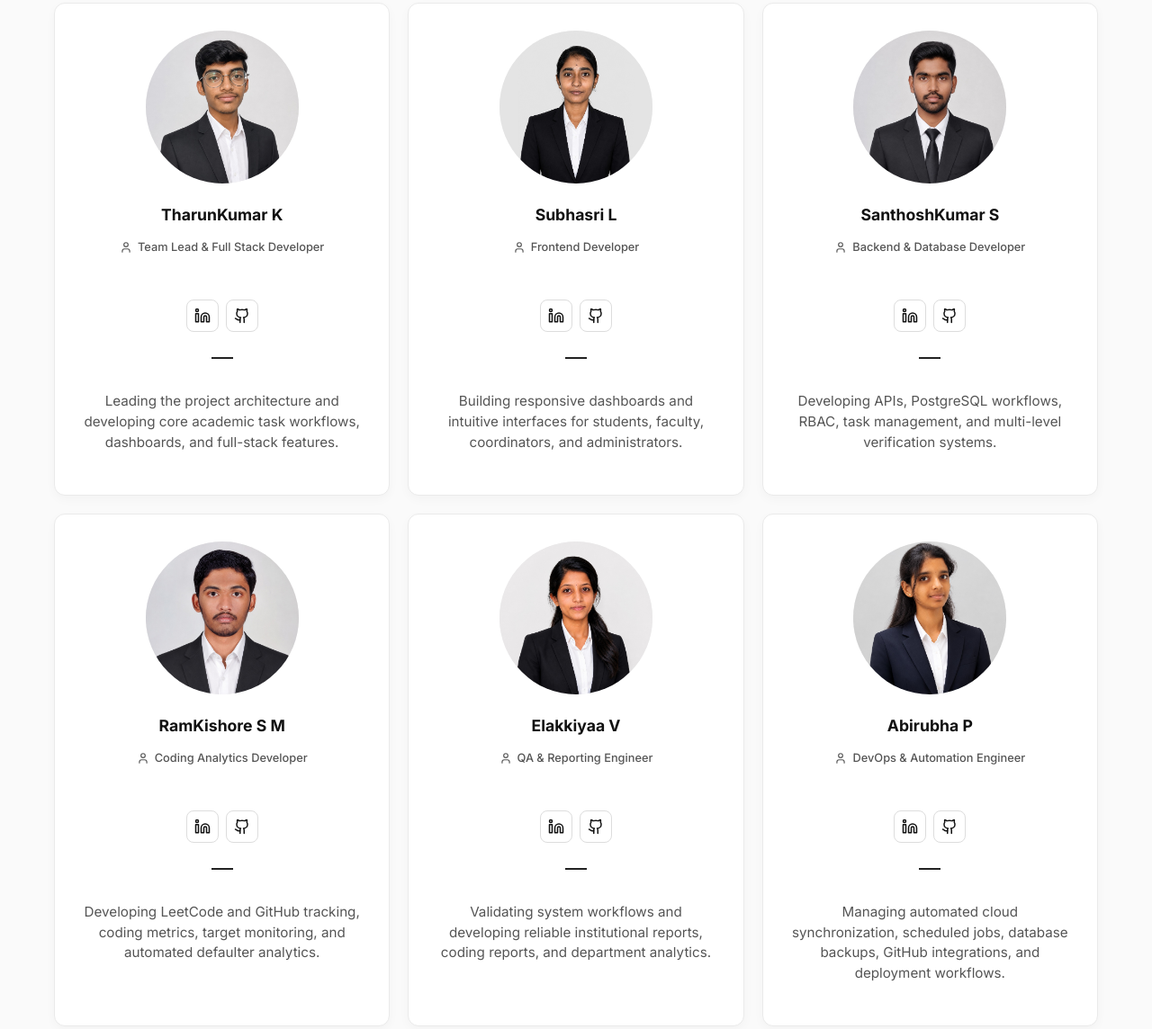
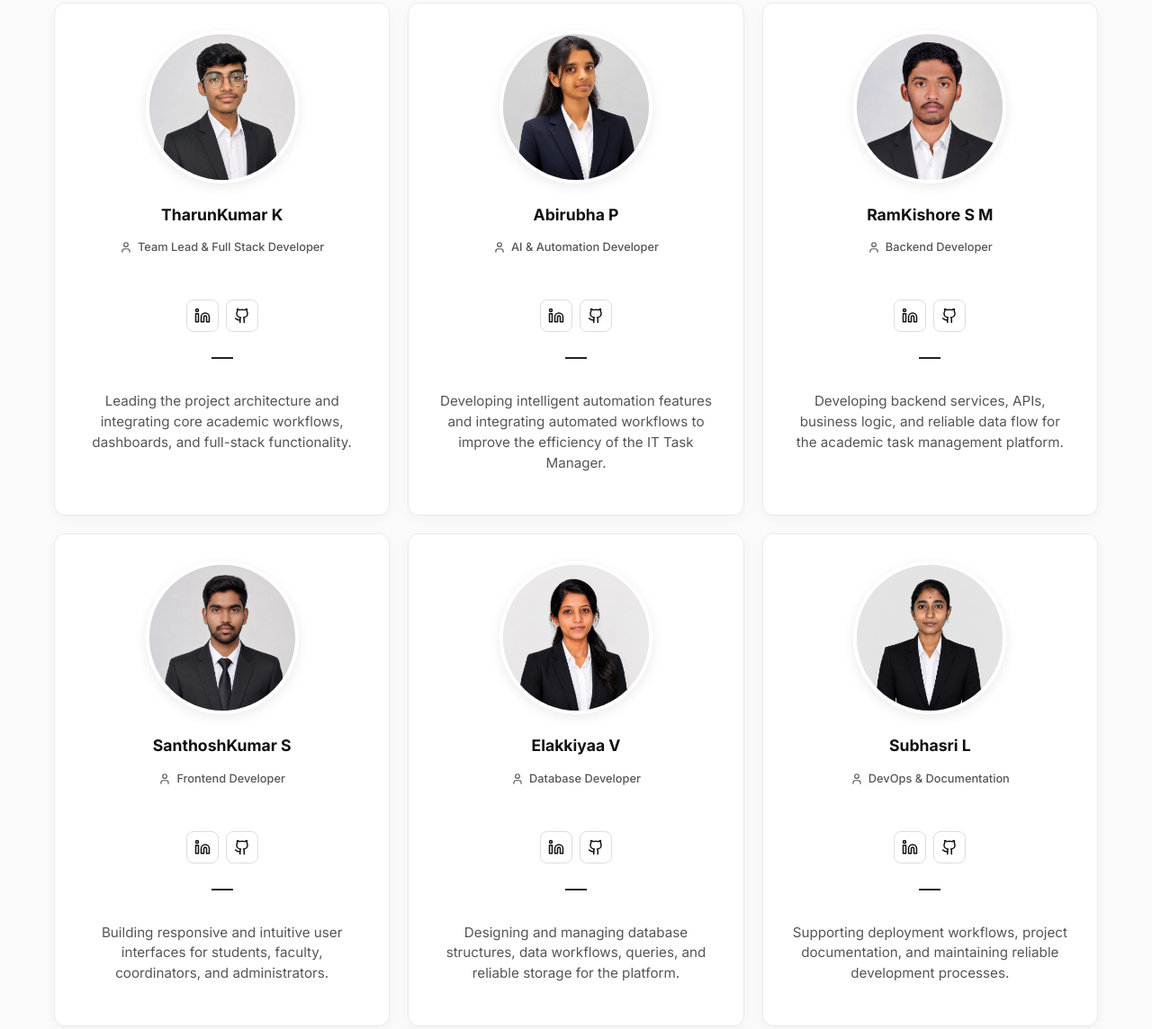
Before and after one commit to Abirubha2007/techsquadsih, a website built with Vite: page index.html in a window 1280 px wide. Shown: the part 326-1470 px from the top of the page at 90% size. Built offline with nearby package versions, Linux system fonts and the light colour scheme.

Commit message:
Update team portfolio

```diff
--- a/index.html
+++ b/index.html
@@ -49,7 +49,7 @@
             </div>
             <div class="footer-right">
                 <span class="footer-prompt">Want to know more about our project?</span>
-                <a href="https://it-taskmanager.onrender.com/?taskId=db2fe5e9-2ce9-487a-92e4-7b0bd98f66e3" target="_blank" class="pill-btn">
+                <a href="https://it-taskmanager.onrender.com/" target="_blank" class="pill-btn">
                     View Deployed Project
                     <i data-lucide="external-link" class="btn-icon"></i>
                 </a>
--- a/script.js
+++ b/script.js
@@ -6,49 +6,49 @@ const teamMembers = [
         name: "TharunKumar K",
         role: "Team Lead & Full Stack Developer",
         photoUrl: "/images/TharunKumar.jpeg",
-        description: "Leading the project architecture and developing core academic task workflows, dashboards, and full-stack features.",
+        description: "Leading the project architecture and integrating core academic workflows, dashboards, and full-stack functionality.",
         linkedinUrl: "https://www.linkedin.com/in/tharunkumark4743/",
         githubUrl: "https://github.com/Tharun4743"
     },
     {
-        name: "Subhasri L",
-        role: "Frontend Developer",
-        photoUrl: "/images/Subhasri.jpeg",
-        description: "Building responsive dashboards and intuitive interfaces for students, faculty, coordinators, and administrators.",
-        linkedinUrl: "https://www.linkedin.com/in/subhasri-l-725373392?utm_source=share_via&utm_content=profile&utm_medium=member_android",
-        githubUrl: "https://github.com/Subhasriloganathan"
+        name: "Abirubha P",
+        role: "AI & Automation Developer",
+        photoUrl: "/images/Abirubha.jpeg",
+        description: "Developing intelligent automation features and integrating automated workflows to improve the efficiency of the IT Task Manager.",
+        linkedinUrl: "https://www.linkedin.com/in/abirubha-ponnusamy-42b511417/",
+        githubUrl: "https://github.com/Abirubha2007"
+    },
+    {
+        name: "RamKishore S M",
+        role: "Backend Developer",
+        photoUrl: "/images/RamKishore.jpeg",
+        description: "Developing backend services, APIs, business logic, and reliable data flow for the academic task management platform.",
+        linkedinUrl: " https://www.linkedin.com/in/ramkishore-sm-919507314",
+        githubUrl: "https://github.com/r076-Ram"
     },
     {
         name: "SanthoshKumar S",
-        role: "Backend & Database Developer",
+        role: "Frontend Developer",
         photoUrl: "/images/SanthoshKumar.jpeg",
-        description: "Developing APIs, PostgreSQL workflows, RBAC, task management, and multi-level verification systems.",
+        description: "Building responsive and intuitive user interfaces for students, faculty, coordinators, and administrators.",
         linkedinUrl: "https://www.linkedin.com/in/santhoshkumar-s007/",
         githubUrl: "https://github.com/SanthoshkumarS2407"
     },
     {
-        name: "RamKishore S M",
-        role: "Coding Analytics Developer",
-        photoUrl: "/images/RamKishore.jpeg",
-        description: "Developing LeetCode and GitHub tracking, coding metrics, target monitoring, and automated defaulter analytics.",
-        linkedinUrl: " https://www.linkedin.com/in/ramkishore-sm-919507314",
-        githubUrl: "https://github.com/r076-Ram"
-    },
-    {
         name: "Elakkiyaa V",
-        role: "QA & Reporting Engineer",
+        role: "Database Developer",
         photoUrl: "/images/Elakkiyaa%20V.jpeg",
-        description: "Validating system workflows and developing reliable institutional reports, coding reports, and department analytics.",
+        description: "Designing and managing database structures, data workflows, queries, and reliable storage for the platform.",
         linkedinUrl: "https://www.linkedin.com/in/elakkiyaa-viswanathan-357356387/",
         githubUrl: "https://github.com/Elakkiyaa55197"
     },
     {
-        name: "Abirubha P",
-        role: "DevOps & Automation Engineer",
-        photoUrl: "/images/Abirubha.jpeg",
-        description: "Managing automated cloud synchronization, scheduled jobs, database backups, GitHub integrations, and deployment workflows.",
-        linkedinUrl: "https://www.linkedin.com/in/abirubha-ponnusamy-42b511417/",
-        githubUrl: "https://github.com/Abirubha2007"
+        name: "Subhasri L",
+        role: "DevOps & Documentation",
+        photoUrl: "/images/Subhasri.jpeg",
+        description: "Supporting deployment workflows, project documentation, and maintaining reliable development processes.",
+        linkedinUrl: "https://www.linkedin.com/in/subhasri-l-725373392?utm_source=share_via&utm_content=profile&utm_medium=member_android",
+        githubUrl: "https://github.com/Subhasriloganathan"
     }
 ];
 
--- a/style.css
+++ b/style.css
@@ -151,6 +151,8 @@ body {
     display: flex;
     flex-direction: column;
     align-items: center;
+    justify-content: flex-start;
+    height: 100%;
     text-align: center;
     gap: 16px;
     transition: transform var(--transition-speed) ease, box-shadow var(--transition-speed) ease;
@@ -169,7 +171,19 @@ body {
     background-color: #f0f0f0;
     flex-shrink: 0;
     margin-bottom: 8px;
+    border: 4px solid #ffffff;
+    box-shadow: 0 4px 14px rgba(0, 0, 0, 0.08);
 }
+
+/* Align and frame the other 5 photos to match TharunKumar K's headroom and positioning */
+img[src="/images/Abirubha.jpeg"],
+img[src="/images/RamKishore.jpeg"],
+img[src="/images/SanthoshKumar.jpeg"],
+img[src="/images/Elakkiyaa%20V.jpeg"],
+img[src="/images/Subhasri.jpeg"] {
+    object-position: top;
+}
+
 
 .member-name {
     font-size: 1.1rem;
```
